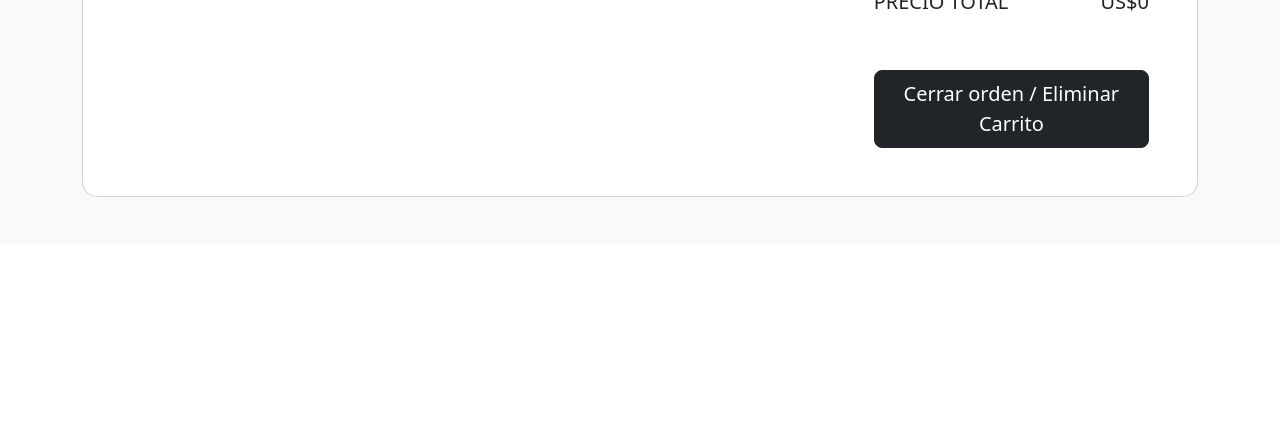
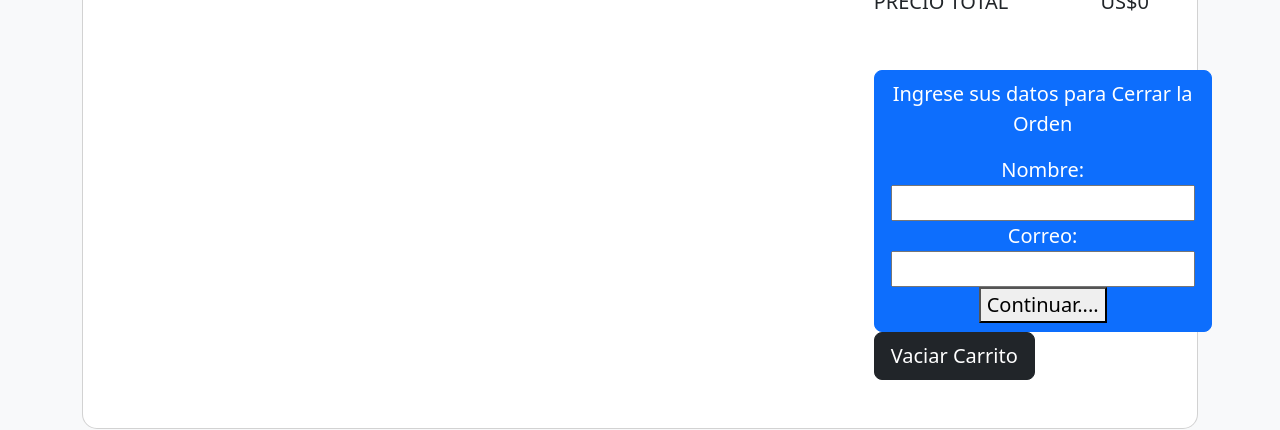
Before and after one commit to arielgodoy/ReactJs-ProyectoFinalAGodoy, a React (Create React App) app: page /carrito in a window 1280 px wide. Shown: the part 383-813 px from the top of the page. Built offline with nearby package versions, Linux system fonts and the light colour scheme; no server answers; the database is empty.

Commit message:
usuario y carrtio ya guardados en firestore solo falta mostar resumen

```diff
--- a/src/App.js
+++ b/src/App.js
@@ -11,6 +11,7 @@ import DataProductos from "./components/GetDataProductos";
 import Detallecarrito from "./pages/Detallecarrito";
 import AddItem from "./components/addItem";
 import { UserProvider } from "./contexts/UserContext";
+
 
 
 
--- a/src/components/setusermodal.jsx
+++ b/src/components/setusermodal.jsx
@@ -1,22 +1,18 @@
 import React, { useContext, useState } from "react";
+
 import { UserContext } from "../contexts/UserContext";
 
-
-
 const SetUserModal = ({ isOpen, onClose }) => {
-
+  const { user, updateUser, usuario, email } = useContext(UserContext);
 
   const [nombre, setNombre] = useState("");
   const [correo, setCorreo] = useState("");
 
+  const handleSubmit = () => {
+    updateUser(nombre, correo);
+    onClose();
+  };
 
-  const { updateUser } = useContext(UserContext);
-
-
-  const handleSubmit = () => {
-      updateUser(nombre, correo);
-      onClose();
-  };
 
 
 
--- a/src/contexts/UserContext.jsx
+++ b/src/contexts/UserContext.jsx
@@ -1,6 +1,7 @@
 import React, { createContext, useState } from "react";
 
 // Create a context
+
 export const UserContext = createContext();
 
 // Create a context provider
@@ -29,7 +30,7 @@ export const UserProvider = ({ children }) => {
   };
 
   return (
-    <UserContext.Provider value={{ user, usuario, email, updateUser }}>
+    <UserContext.Provider value={{ user, updateUser }}>
       {children}
     </UserContext.Provider>
   );
--- a/src/pages/Detallecarrito.jsx
+++ b/src/pages/Detallecarrito.jsx
@@ -1,19 +1,52 @@
 import React, { useContext, useState } from "react";
 import { Container, Row, Col, Card, Button, Modal } from "react-bootstrap";
 import { CartContext } from "../contexts/CartContext";
+import SetUserModal from "../components/setusermodal";
+import { UserContext } from "../contexts/UserContext";
+import { db } from "../services/firebase";
+import { collection,addDoc  } from 'firebase/firestore';
+
 
 const Detallecarrito = () => {
   const [showModal, setShowModal] = useState(false);
 
-  const {
-    carrito,
-    precioTotal,
-    vaciarCarrito,
-    cantidadEnCarrito,
-  } = useContext(CartContext);
+  const { carrito, precioTotal, vaciarCarrito, cantidadEnCarrito } =
+    useContext(CartContext);
+    const { user, updateUser, usuario, email } = useContext(UserContext);
 
   const handleOpenModal = () => {
     setShowModal(true);
+  };
+
+  const handleCerrarOrdenModal = async () => {
+    try {
+      // Check if user and its properties are defined
+      console.log("User Data:", user);
+      if (user && user.nombre != null && user.correo != null) {
+        // Create a new order document in Firestore
+        console.log("User Data:", user);
+        const orderRef = await addDoc(collection(db, 'orders'), {
+          user: {
+            nombre: user.nombre,
+            correo: user.correo,
+          },
+          cart: carrito,
+          total: precioTotal(),
+        });
+
+        console.log("Order closed successfully! Order ID:", orderRef.id);
+
+        // Empty the cart after the order is closed
+        vaciarCarrito({});
+      } else {
+        console.error("Invalid user data. Unable to close order.");
+      }
+    } catch (error) {
+      console.error("Error closing order:", error);
+    } finally {
+      // Close the modal
+      setShowModal(false);
+    }
   };
 
   const handleVaciaCarrito = () => {
@@ -21,6 +54,10 @@ const Detallecarrito = () => {
     vaciarCarrito({});
   };
 
+
+
+  // State to control the modal visibility
+  const [isModalOpen, setIsModalOpen] = useState(!user.id);
 
   return (
     <>
@@ -104,12 +141,38 @@ const Detallecarrito = () => {
                         </div>
 
                         <Button
+                          type="button"
+                          className="btn btn-blue btn-block btn-lg"
+                          data-mdb-ripple-color="dark"
+                          onClick={
+                            user && user.nombre != null && user.correo != null
+                              ? handleCerrarOrdenModal
+                              : (user) => {}
+                          }
+                        >
+                          {user &&
+                          user.nombre != null &&
+                          user.correo != null ? (
+                            <p>Cerrar la Orden de  {`Usuario: ${user.nombre}, Correo: ${user.correo}`}</p>
+
+                          ) : (
+                            <>
+                              <p>Ingrese sus datos para Cerrar la Orden</p>
+                              <SetUserModal
+                                isOpen={isModalOpen}
+                                onClose={() => setIsModalOpen(false)}
+                              />
+                            </>
+                          )}
+                        </Button>
+
+                        <Button
                           onClick={handleOpenModal}
                           type="button"
                           className="btn btn-dark btn-block btn-lg"
                           data-mdb-ripple-color="dark"
                         >
-                          Cerrar orden / Eliminar Carrito
+                          Vaciar Carrito
                         </Button>
                       </div>
                     </Col>
```
